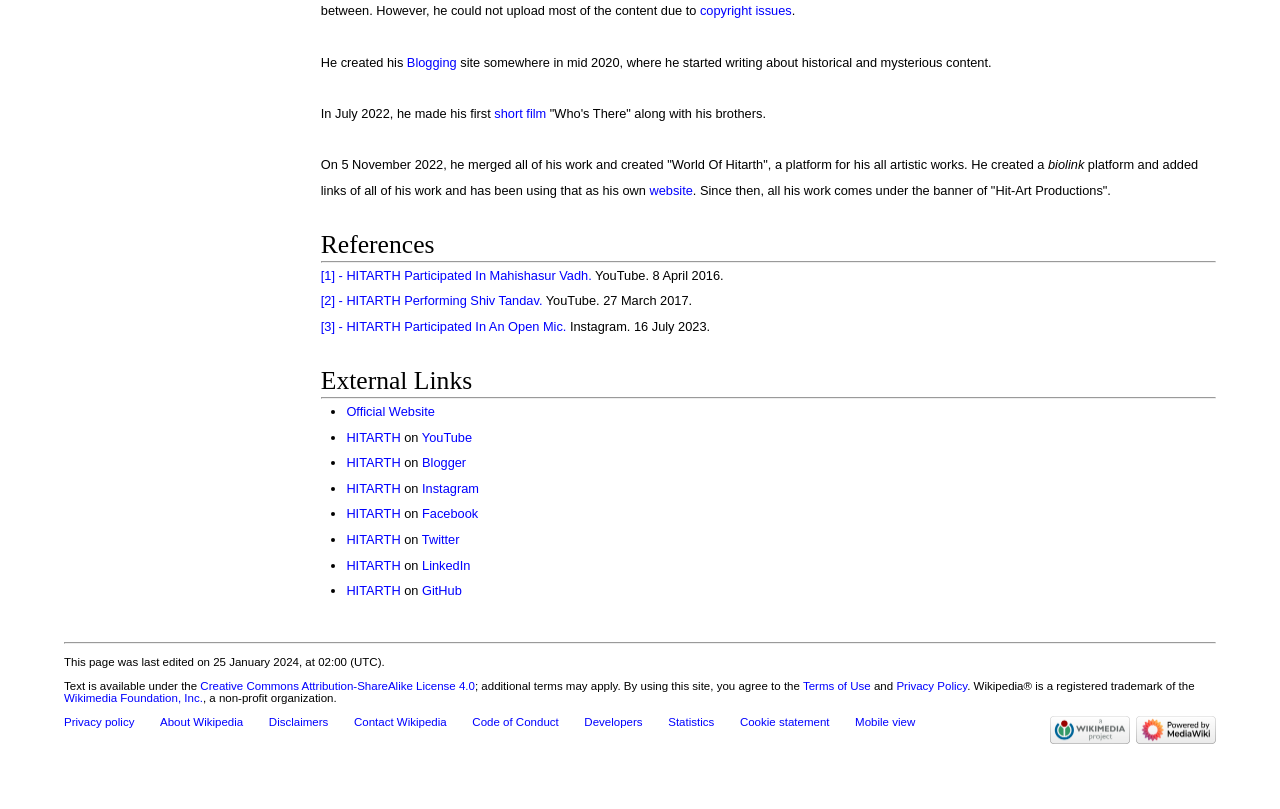
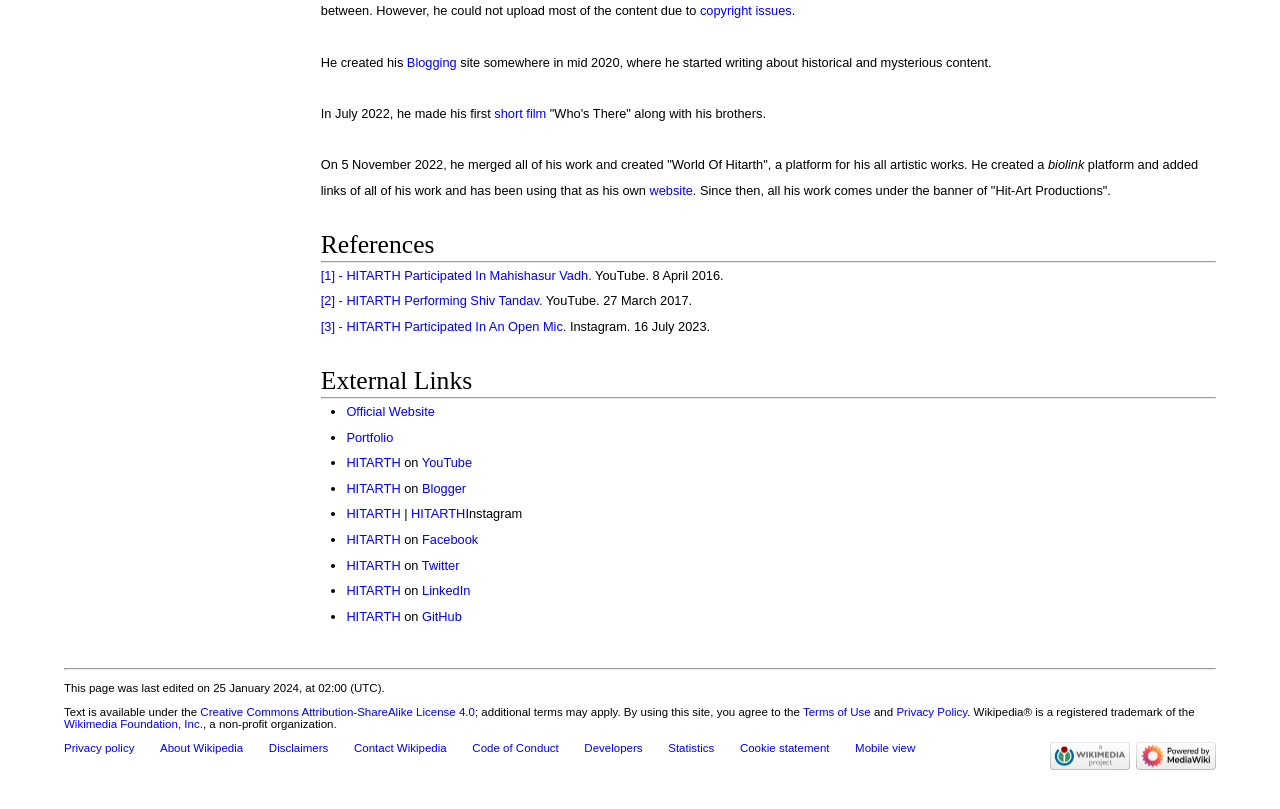
Before and after one commit to hitarthpathak/Wikipedia, a plain HTML site: page index.html in a window 1280 px wide. Shown: the part 993-1802 px from the top of the page. Drawn offline with Linux system fonts and the light colour scheme.

Commit message:
Update index.html

```diff
--- a/index.html
+++ b/index.html
@@ -401,13 +401,15 @@
 
                         <li><a href="https://worldofhitarth.bio.link" target="_blank">Official Website</a></li>
 
+                        <li><a href="https://hitarthpathak.github.io" target="_blank">Portfolio</a></li>
+
                         <li><a href="https://www.youtube.com/@worldofhitarth" target="_blank">HITARTH</a> on <a
                                 href="https://en.wikipedia.org/wiki/YouTube">YouTube</a></li>
 
                         <li><a href="https://worldofhitarth.blogspot.com" target="_blank">HITARTH</a> on <a
                                 href="https://en.wikipedia.org/wiki/Blogger_(service)">Blogger</a></li>
 
-                        <li><a href="https://www.instagram.com/worldofhitarth" target="_blank">HITARTH</a> on <a
+                        <li><a href="https://www.instagram.com/worldofhitarth" target="_blank">HITARTH</a> | <a href="https://www.instagram.com/thehitarthpathak" target="_blank">HITARTH</a on <a
                                 href="https://en.wikipedia.org/wiki/Instagram">Instagram</a></li>
 
                         <li><a href="https://www.facebook.com/worldofhitarth" target="_blank">HITARTH</a> on <a
```
